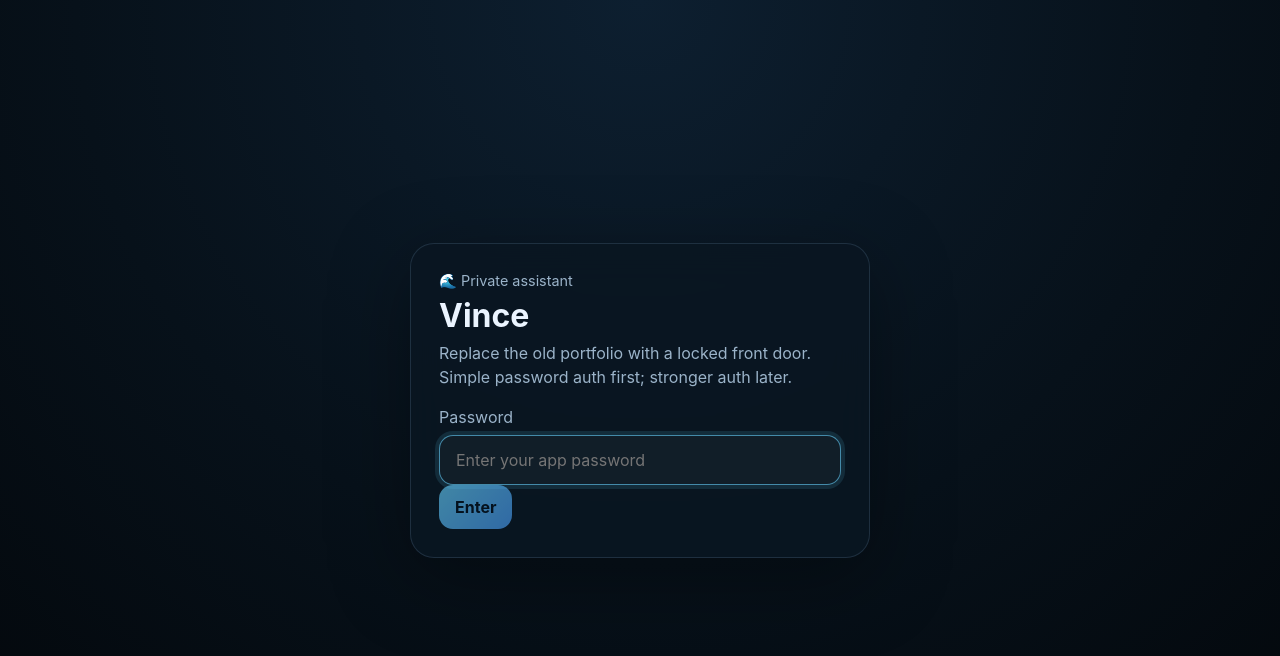
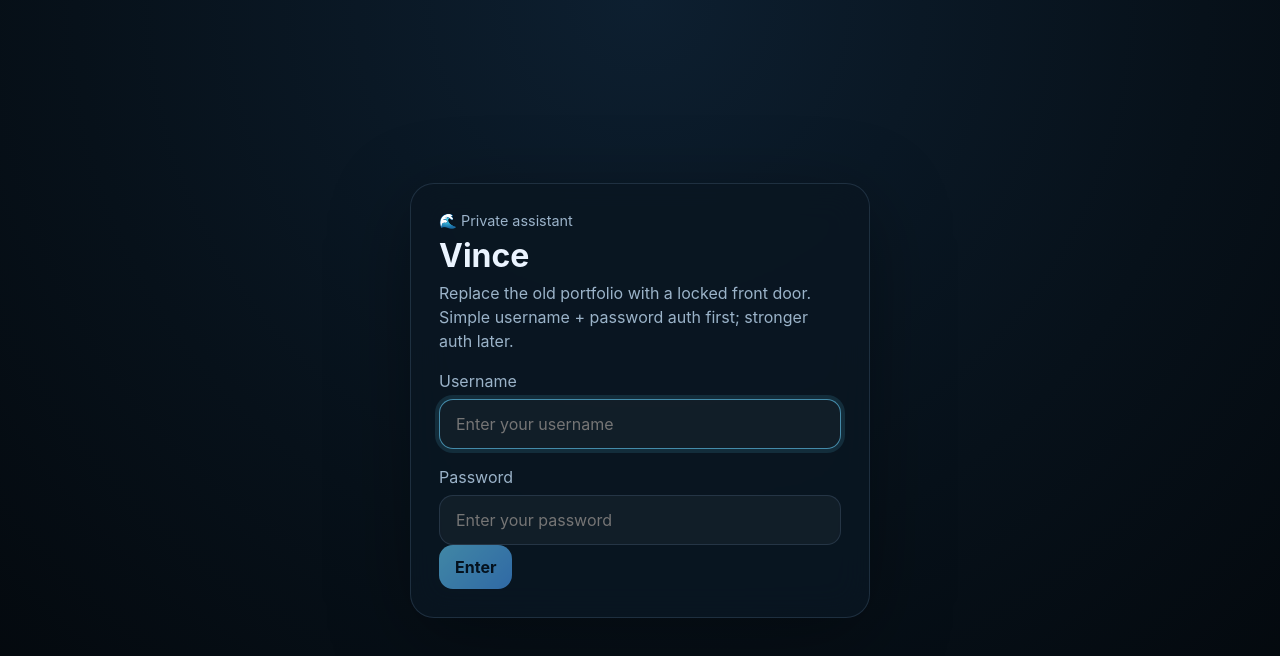
Before and after one commit to ctlarson17/ctlarson17.github.io, a Next.js app: page / in a window 1280 px wide. Shown: the top 656 px of the page. Built offline with nearby package versions, Linux system fonts and the light colour scheme; no server answers.

Commit message:
Add username and password login

```diff
--- a/app/api/login/route.ts
+++ b/app/api/login/route.ts
@@ -1,12 +1,13 @@
 import { NextResponse } from 'next/server';
-import { passwordMatches, setSessionCookie } from '@/lib/auth';
+import { credentialsMatch, setSessionCookie } from '@/lib/auth';
 
 export async function POST(request: Request) {
   const body = await request.json().catch(() => ({}));
+  const username = typeof body.username === 'string' ? body.username : '';
   const password = typeof body.password === 'string' ? body.password : '';
 
-  if (!password || !passwordMatches(password)) {
-    return NextResponse.json({ error: 'Invalid password' }, { status: 401 });
+  if (!username || !password || !credentialsMatch(username, password)) {
+    return NextResponse.json({ error: 'Invalid username or password' }, { status: 401 });
   }
 
   await setSessionCookie();
--- a/components/LoginForm.tsx
+++ b/components/LoginForm.tsx
@@ -3,6 +3,7 @@
 import { useState } from 'react';
 
 export function LoginForm() {
+  const [username, setUsername] = useState('');
   const [password, setPassword] = useState('');
   const [error, setError] = useState<string | null>(null);
   const [loading, setLoading] = useState(false);
@@ -15,7 +16,7 @@ export function LoginForm() {
     const res = await fetch('/api/login', {
       method: 'POST',
       headers: { 'Content-Type': 'application/json' },
-      body: JSON.stringify({ password }),
+      body: JSON.stringify({ username, password }),
     });
 
     if (!res.ok) {
@@ -33,8 +34,22 @@ export function LoginForm() {
       <div className="brand">
         <div className="small">🌊 Private assistant</div>
         <h1>Vince</h1>
-        <p>Replace the old portfolio with a locked front door. Simple password auth first; stronger auth later.</p>
+        <p>Replace the old portfolio with a locked front door. Simple username + password auth first; stronger auth later.</p>
       </div>
+
+      <label className="field">
+        <span className="muted">Username</span>
+        <input
+          className="input"
+          type="text"
+          value={username}
+          onChange={(e) => setUsername(e.target.value)}
+          placeholder="Enter your username"
+          autoFocus
+          autoCapitalize="none"
+          autoCorrect="off"
+        />
+      </label>
 
       <label className="field">
         <span className="muted">Password</span>
@@ -43,14 +58,13 @@ export function LoginForm() {
           type="password"
           value={password}
           onChange={(e) => setPassword(e.target.value)}
-          placeholder="Enter your app password"
-          autoFocus
+          placeholder="Enter your password"
         />
       </label>
 
       {error ? <div className="error">{error}</div> : null}
 
-      <button className="btn" disabled={loading || !password.trim()}>
+      <button className="btn" disabled={loading || !username.trim() || !password.trim()}>
         {loading ? 'Signing in…' : 'Enter'}
       </button>
     </form>
--- a/lib/auth.ts
+++ b/lib/auth.ts
@@ -45,8 +45,14 @@ export async function clearSessionCookie() {
   store.set(COOKIE_NAME, '', { path: '/', maxAge: 0 });
 }
 
-export function passwordMatches(input: string) {
-  const expected = process.env.APP_PASSWORD;
+function safeEqual(input: string, expected?: string) {
   if (!expected) return false;
-  return crypto.timingSafeEqual(Buffer.from(input), Buffer.from(expected));
+  const a = Buffer.from(input);
+  const b = Buffer.from(expected);
+  if (a.length !== b.length) return false;
+  return crypto.timingSafeEqual(a, b);
 }
+
+export function credentialsMatch(username: string, password: string) {
+  return safeEqual(username, process.env.APP_USERNAME) && safeEqual(password, process.env.APP_PASSWORD);
+}
```
Also changed, not shown: 2 other files (tests, documents, lock files or other folders).
